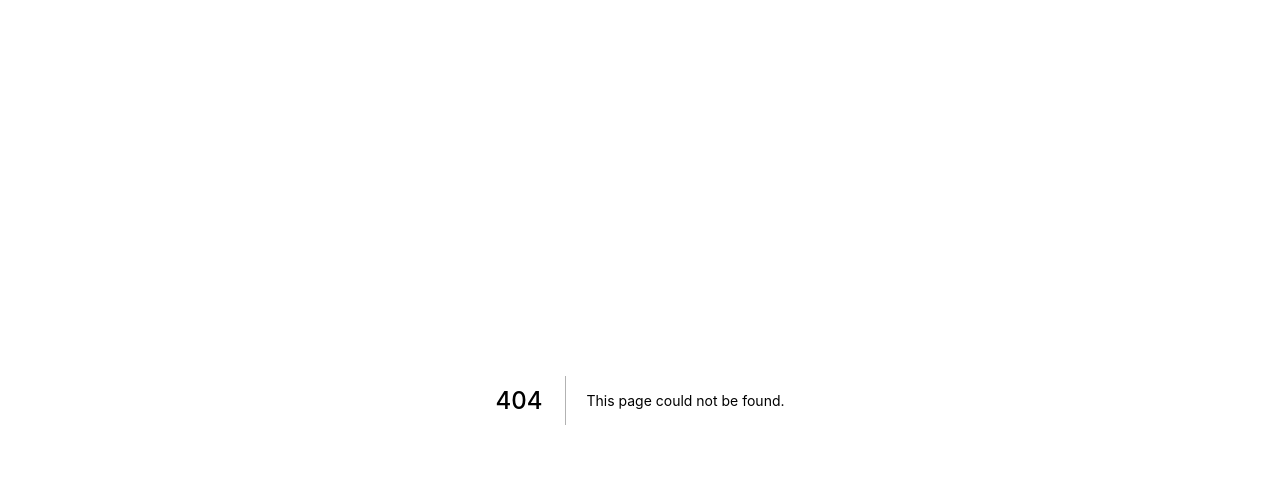
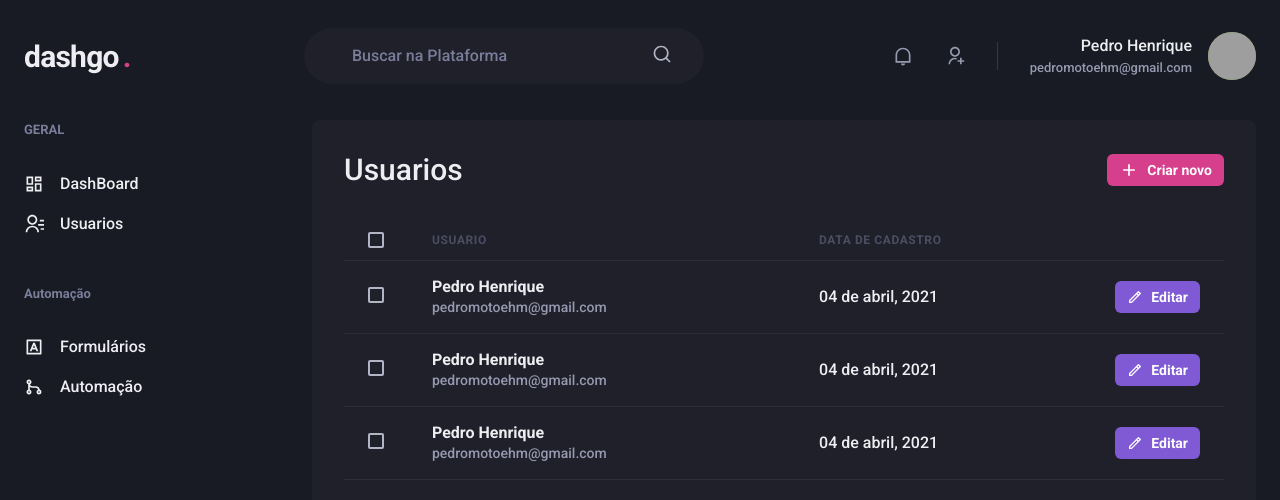
Before and after one commit to pedrokpdo/dashgoo, a Next.js app: page /users in a window 1280 px wide. Before the commit this address had no page. Shown: the top 500 px of the page. Built offline with nearby package versions, Linux system fonts and the light colour scheme; grey boxes are pictures that could not be loaded.

Commit message:
pagina: lista de usuarios

```diff
--- /dev/null
+++ b/src/pages/users/index.tsx
@@ -0,0 +1,117 @@
+import { Text, Box, Button, Checkbox, Flex, Heading, Icon, Table, Tbody, Td, Th, Thead, Tr } from "@chakra-ui/react";
+import { RiAddLine, RiPencilLine } from "react-icons/ri";
+import { Header } from "../../components/Header";
+import { Sidebar } from "../../components/Sidebar";
+
+export default function UserList() {
+    return (
+        <Box>
+            <Header/>
+
+            <Flex w='100%' my='6' maxWidth={1480} mx='auto' px='6'>
+                <Sidebar/>
+
+                <Box flex='1' borderRadius={8} bg='gray.800' p='8'>
+                    <Flex mb='8' justify='space-between' align='center'>
+                        <Heading size='lg' fontWeight='normal'>Usuarios</Heading>
+
+                        <Button
+                        as='a'
+                        size='sm'
+                        fontSize='sm'
+                        colorScheme='pink'
+                        leftIcon={<Icon as={RiAddLine}
+                        fontSize='20'
+                        />}
+                        >
+                            Criar novo
+                        </Button>
+                    </Flex>
+                    <Table colorScheme='whiteAlpha'>
+                        <Thead>
+                            <Tr>
+                               <Th px='6' color='gray.300' width='8'>
+                                   <Checkbox colorScheme='pink' />
+                               </Th>
+                               <Th>Usuario</Th>
+                               <Th>Data de cadastro</Th>
+                               <Th w='8'></Th>
+                            </Tr>
+                        </Thead>
+                        <Tbody>
+                            <Tr>
+                                <Td px='6'>
+                                <Checkbox colorScheme='pink' />
+                                </Td>
+                                <Td>
+                                    <Box>
+                                        <Text fontWeight='bold'>Pedro Henrique</Text>
+                                        <Text fontSize='sm' color='gray.300'>pedromotoehm@gmail.com</Text>
+                                    </Box>
+                                </Td>
+                                <Td>04 de abril, 2021</Td>
+                                <Td>
+                                <Button
+                        as='a'
+                        size='sm'
+                        fontSize='sm'
+                        colorScheme='purple'
+                        leftIcon={<Icon as={RiPencilLine} fontSize='16' />}
+                        >
+                            Editar
+                        </Button>
+                                </Td>
+                            </Tr>
+                            <Tr>
+                                <Td px='6'>
+                                <Checkbox colorScheme='pink' />
+                                </Td>
+                                <Td>
+                                    <Box>
+                                        <Text fontWeight='bold'>Pedro Henrique</Text>
+                                        <Text fontSize='sm' color='gray.300'>pedromotoehm@gmail.com</Text>
+                                    </Box>
+                                </Td>
+                                <Td>04 de abril, 2021</Td>
+                                <Td>
+                                <Button
+                        as='a'
+                        size='sm'
+                        fontSize='sm'
+                        colorScheme='purple'
+                        leftIcon={<Icon as={RiPencilLine} fontSize='16' />}
+                        >
+                            Editar
+                        </Button>
+                                </Td>
+                            </Tr>
+                            <Tr>
+                                <Td px='6'>
+                                <Checkbox colorScheme='pink' />
+                                </Td>
+                                <Td>
+                                    <Box>
+                                        <Text fontWeight='bold'>Pedro Henrique</Text>
+                                        <Text fontSize='sm' color='gray.300'>pedromotoehm@gmail.com</Text>
+                                    </Box>
+                                </Td>
+                                <Td>04 de abril, 2021</Td>
+                                <Td>
+                                <Button
+                        as='a'
+                        size='sm'
+                        fontSize='sm'
+                        colorScheme='purple'
+                        leftIcon={<Icon as={RiPencilLine} fontSize='16' />}
+                        >
+                            Editar
+                        </Button>
+                                </Td>
+                            </Tr>
+                        </Tbody>
+                    </Table>
+                </Box>
+            </Flex>
+        </Box>
+    )
+}
```
